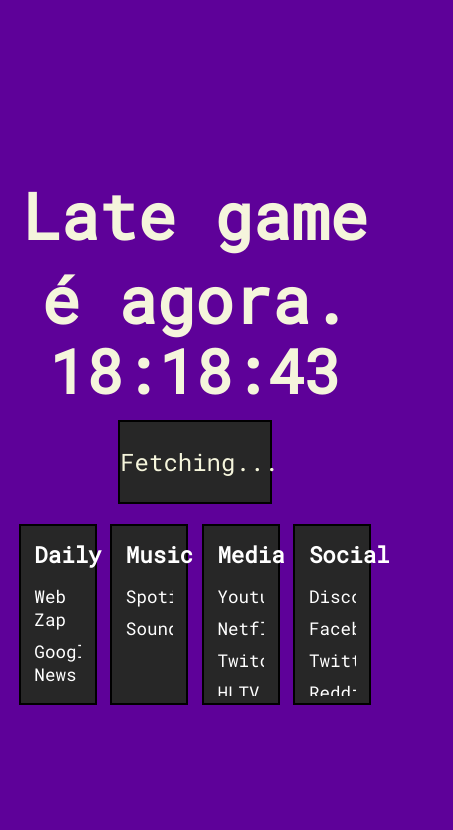
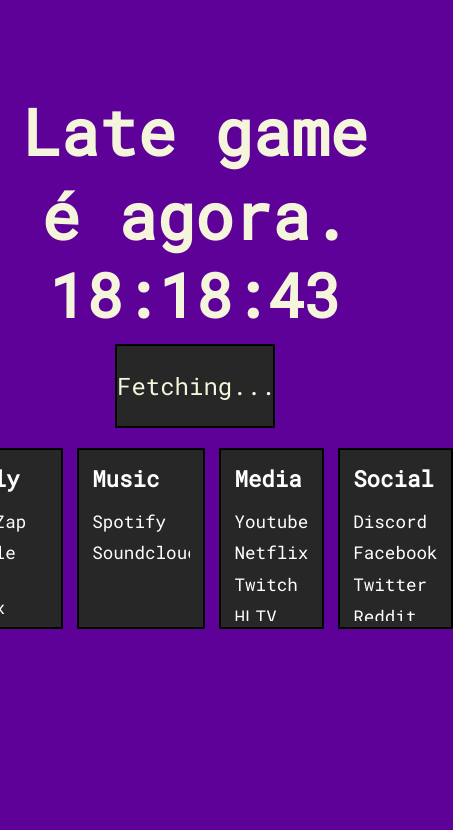
Before and after one commit to guilhXavier/homepage, a plain HTML site: page index.html in a window 390 px wide. Shown: the whole page, 453 px wide, since content can reach past the window. Drawn offline with Linux system fonts and the light colour scheme; no server answers.

Commit message:
Added some responsiveness

```diff
--- a/style/home.css
+++ b/style/home.css
@@ -9,8 +9,8 @@ body {
   grid-gap: 20px;
 }
 #search {
-  width: 99%;
-  height: 99%;
+  width: 99vw;
+  height: 99vh;
   margin-top: -115px;
   background-color: #272727;
   display: none;
@@ -41,7 +41,8 @@ body {
 }
 .welcomeContainer {
   width: 100%;
-  height: 10em;
+  height: 20vh;
+  margin-top: -10vh;
   text-align: center;
 }
 h1 {
@@ -52,7 +53,7 @@ h1 {
 
 .weatherContainer {
   border: solid black 2px;
-  width: 40%;
+  width: 40vw;
   margin: 0 auto;
   text-align: center;
   background-color: #272727;
@@ -70,7 +71,7 @@ h1 {
   display: flex;
   flex-direction: row;
   justify-content: center;
-  width: 50%;
+  width: 50vw;
   margin: 20px auto;
 }
 .bookmarkSection {
@@ -79,7 +80,7 @@ h1 {
   border: solid 2px black;
   font-family: "Roboto Mono";
   font-size: 0.85rem;
-  width: 25%;
+  width: 25vw;
   height: 11em;
   margin: 0em 0.5em;
 }
```
